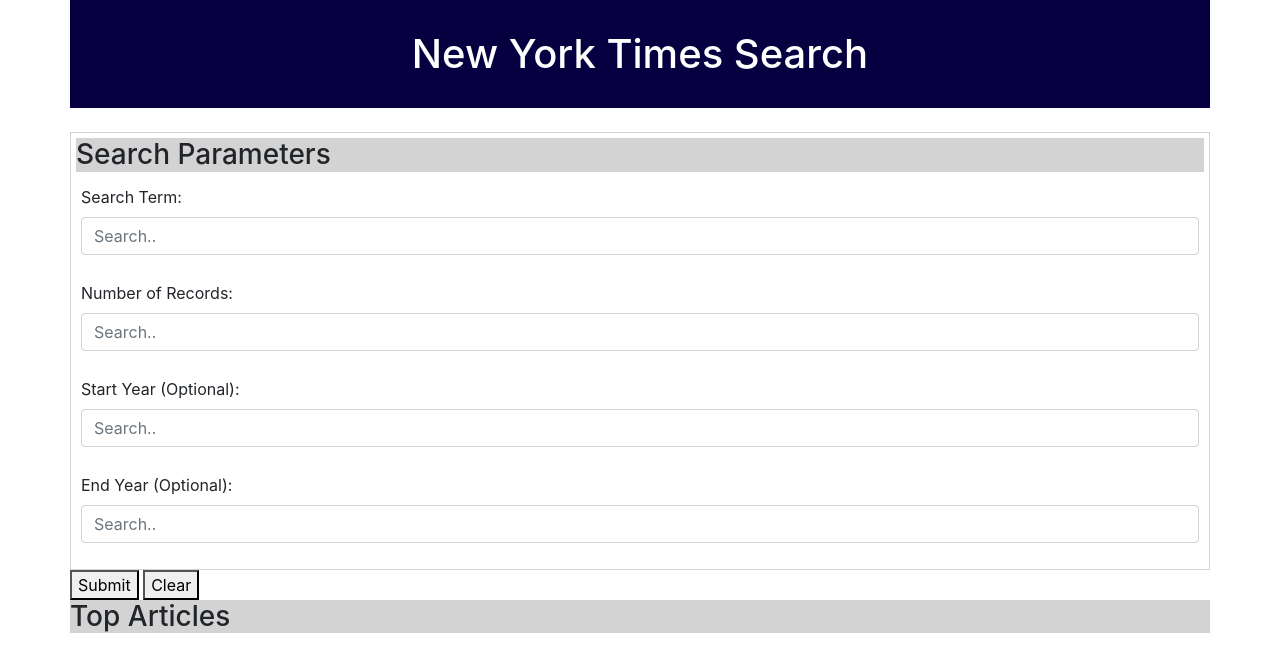
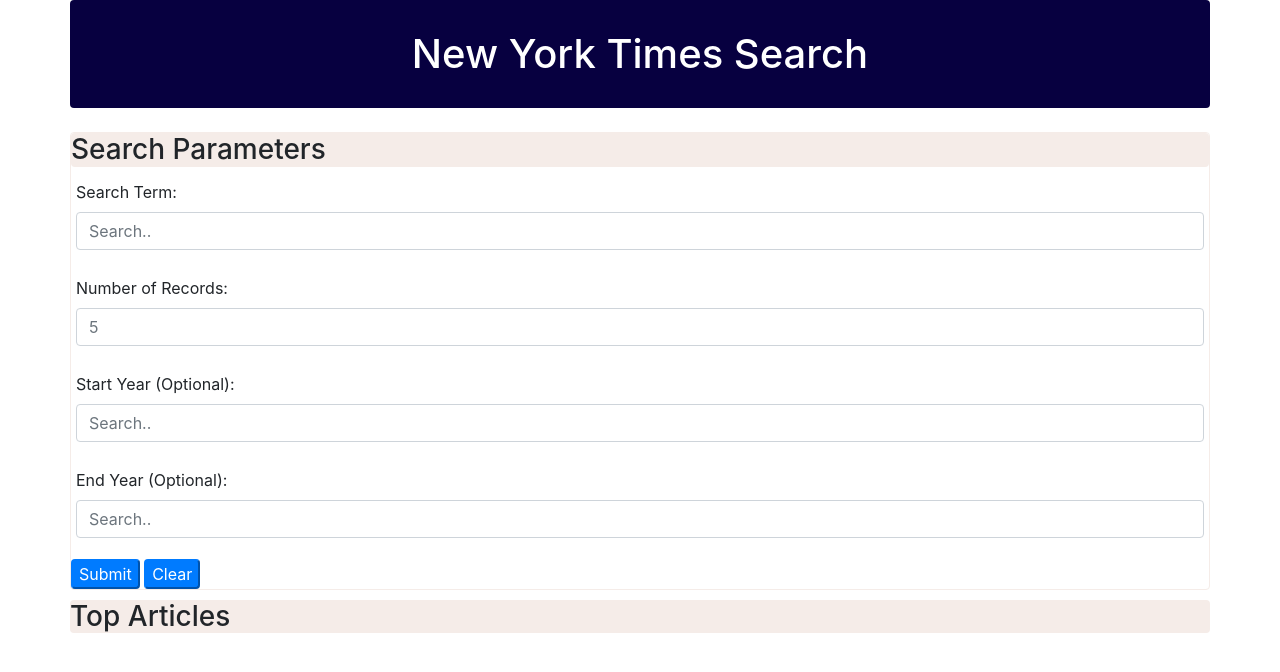
Before and after one commit to AndrewABowden/NYTimes, a plain HTML site: page index.html in a window 1280 px wide. Drawn offline with nearby package versions, Linux system fonts and the light colour scheme.

Commit message:
NY Times Search

```diff
--- a/index.html
+++ b/index.html
@@ -31,15 +31,15 @@
         <!--d block makes this a block and overrides flex-->
         <div class="row d-block justify-content-center">
             <div class="col-12 header-column">
-                <h1 class="header">New York Times Search</h1>
+                <h1 class="header rounded">New York Times Search</h1>
                 <br>
                 <!-- Renders Button layout dump-->
             </div>
 
             <div class="row">
                 <div class="col-12">
-                    <div class="search-form">
-                        <h3>Search Parameters</h3>
+                    <div class="search-form rounded">
+                        <h3 class="header-small rounded">Search Parameters</h3>
 
                         <form id="my-form" action="">
 
@@ -51,7 +51,7 @@
                             </div>
                             <div class="form-group">
                                 <label for="searchrecordnumber">Number of Records:</label>
-                                    <input class="form-control" id="search-number" type="number" placeholder="Search..">
+                                <input class="form-control" id="search-number" type="number" placeholder="5">
                             </div>
                             <div class="form-group">
                                 <label for="searchstartyear">Start Year (Optional):</label>
@@ -61,19 +61,16 @@
                                 <label for="searchendyear">End Year (Optional):</label>
                                 <input class="form-control" id="search-end-year" type="text" placeholder="Search..">
                             </div>
+                            <button id="submit-search" class="btn-primary rounded" type="submit" onclick="getFunction()">Submit</button>
+                            <button id="clear" class="btn-primary rounded" onclick="getData()">Clear</button>
+                        </form>
                     </div>
                 </div>
             </div>
 
-                            <button id="submit-search" type="submit" onclick="getFunction()">Submit</button>
-                            <button id="clear" onclick="getData()">Clear</button>
 
-                        </form>
-
-
-
-                        <div class="results-form">
-                            <h3>Top Articles</h3>
+<div class="results-form rounded">
+    <h3 class="header-small rounded">Top Articles</h3>
     <div id="results-display">
 
 
@@ -95,9 +92,7 @@
                     <script src="https://stackpath.bootstrapcdn.com/bootstrap/4.1.1/js/bootstrap.min.js" integrity="sha384-smHYKdLADwkXOn1EmN1qk/HfnUcbVRZyYmZ4qpPea6sjB/pTJ0euyQp0Mk8ck+5T"
                         crossorigin="anonymous"></script>
 
-
-                    <!-- <script src="app.js"></script> -->
-
+<script src="app.js"></script>
 
 </body>
 
--- a/style.css
+++ b/style.css
@@ -1,3 +1,7 @@
+body {
+    background-color: F5ECE8
+}
+
 .header {
     align-content: center;
     text-align: center;
@@ -13,13 +17,30 @@
     padding-right: 0px;
 }
 h3 {
-    background-color: lightgrey;
+    background-color: #F5ECE8;
+    width:100%;
+    padding-left: 0px;
+    padding-right: 0px;
+    padding-top: 0px;
 }
 
 .search-form {
-    border: .5px solid lightgrey;
-    padding: 5px;
+    border: .5px solid #F5ECE8;
+
 }
 .form-group {
     padding: 5px;
 }
+.button-holder {
+    padding: 5px;
+}
+.results-form {
+    margin-top: 10px;
+}
+
+a {
+    margin-left: 5px;
+}
+p {
+    margin-left: 7px;
+}
```
Lines whose indentation alone changed are shown as unchanged.
